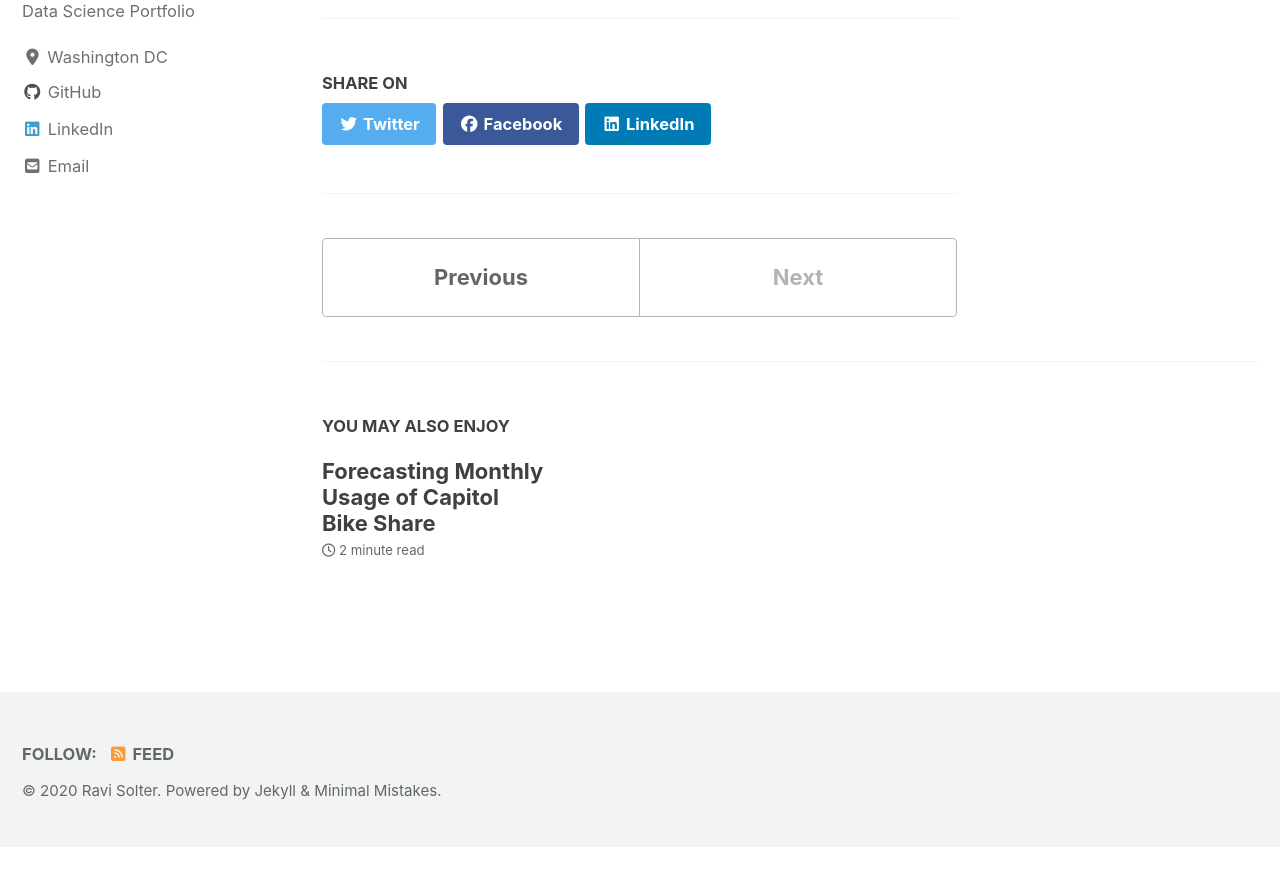
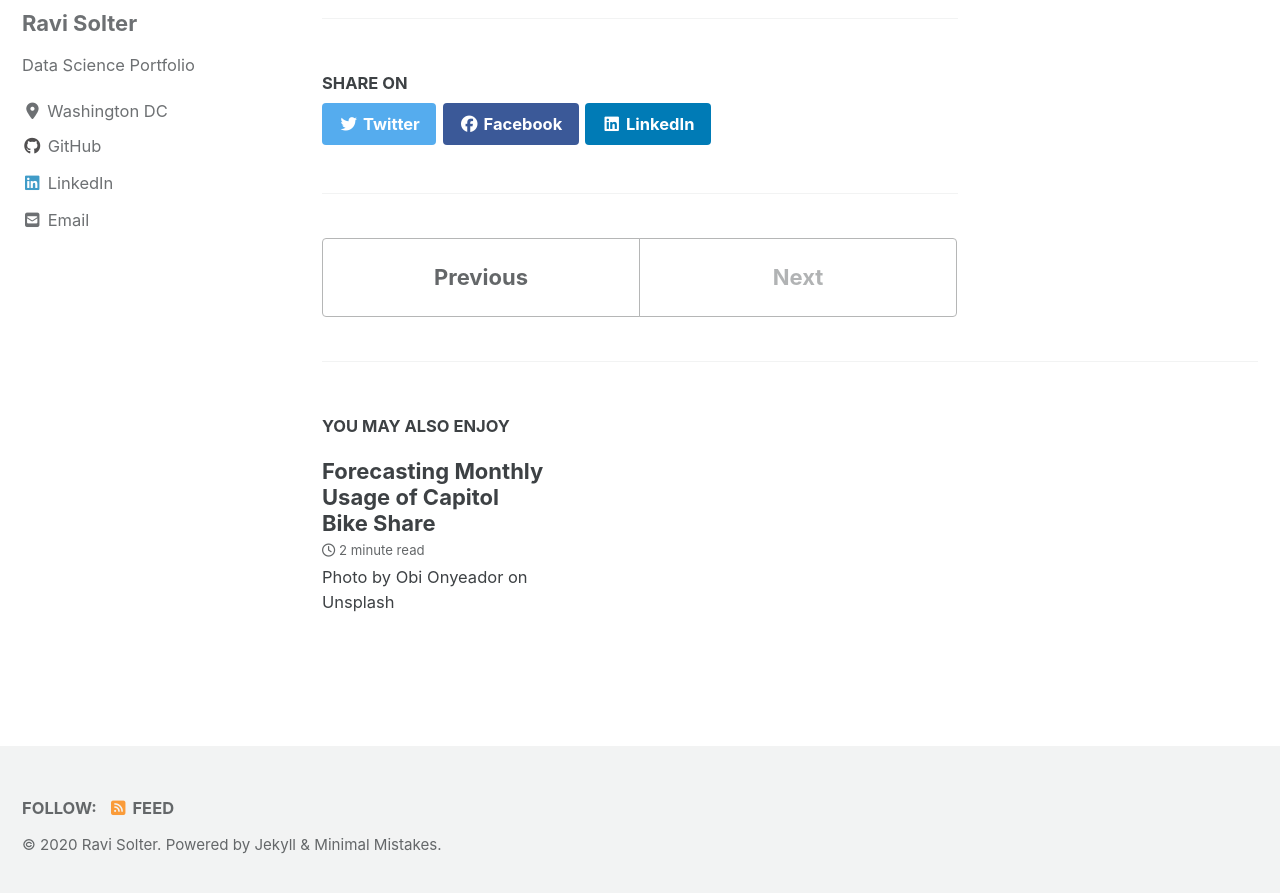
Before and after one commit to rsolter/rsolter.github.io, a Jekyll site: the page built from _posts/2020-04-04-DSonChromeOS.md, in a window 1280 px wide and 900 px high, scrolled down 15448 px. Shown: the top 893 px of the window. Built offline with Jekyll 4.4.1, drawn with Linux system fonts in a browser that asks for light colours; cached includes are drawn as plain includes; nearby versions of some CDN libraries; before the commit the page ends 16295 px from its top, so only the background shows below that.

Commit message:
added caption

```diff
--- a/_posts/2019-11-01-Monthly_Bike_Forecast.md
+++ b/_posts/2019-11-01-Monthly_Bike_Forecast.md
@@ -5,6 +5,8 @@
 ---
 
 ![DC BikeShare](/assets/images/obi-onyeador-a3PAvq9FpIY-unsplash.jpg)
+_Photo by Obi Onyeador on Unsplash_
+
 
 ### Monthly DC BikeShare Ridership
 
```
